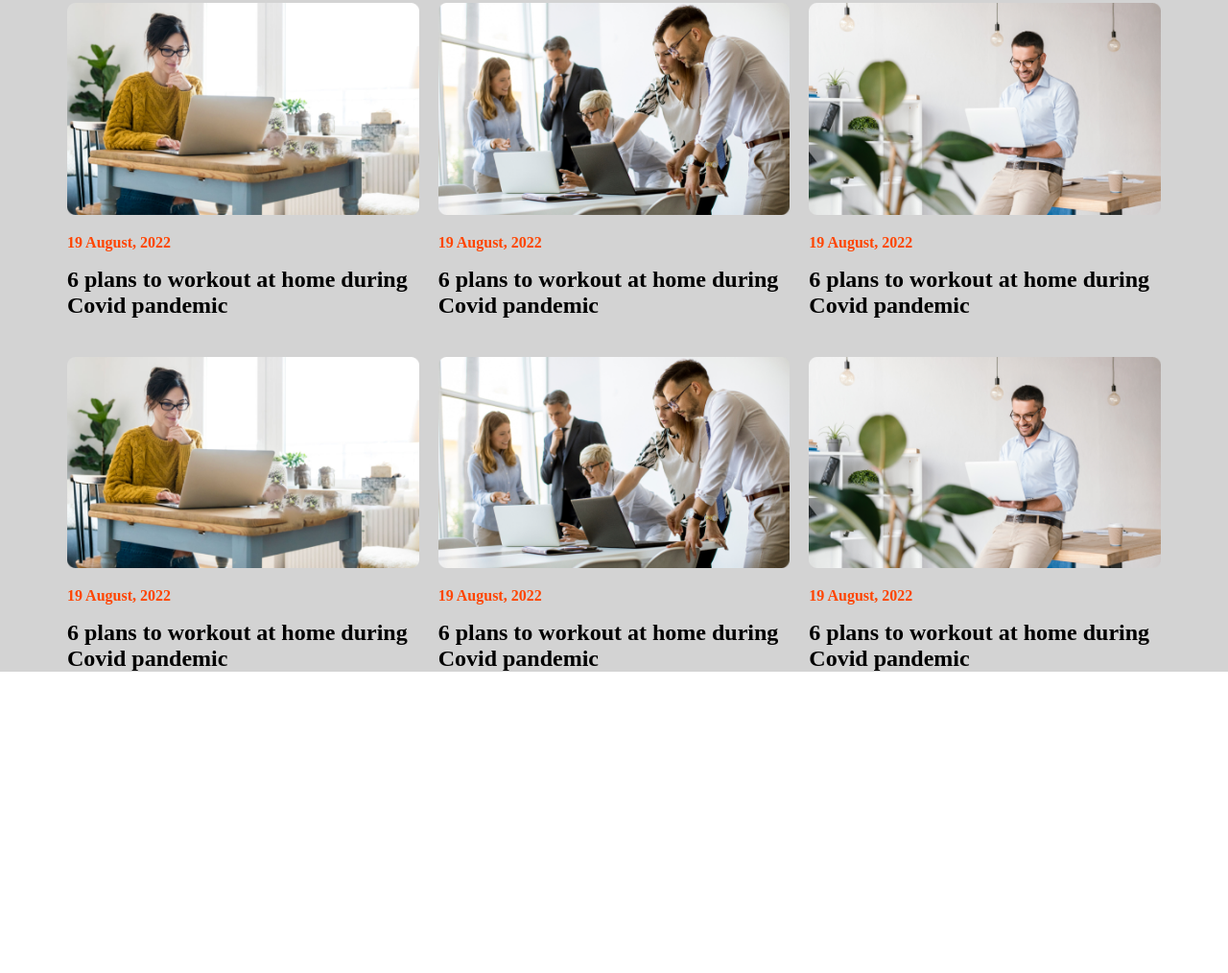
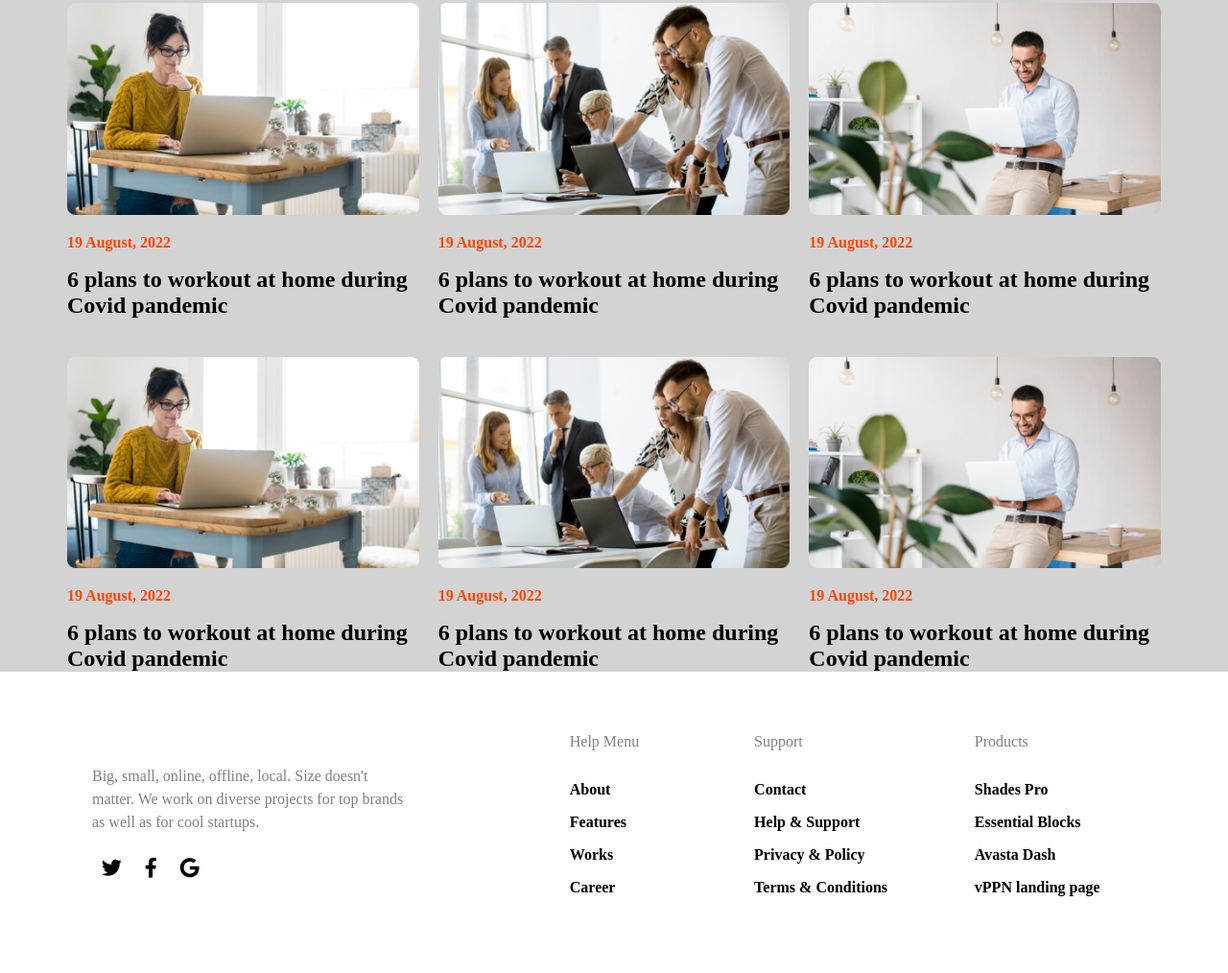
Before and after one commit to NenadGeorgievski/Practice, a plain HTML site: page LandingPage/index.html in a window 1280 px wide. Shown: the part 734-1748 px from the top of the page at 96% size. Before the commit the page ends 1434 px from the top, so only its background shows below. Drawn offline with Linux system fonts and the light colour scheme.

Commit message:
Finished working with css on 18 aug

```diff
--- a/LandingPage/css/main.css
+++ b/LandingPage/css/main.css
@@ -89,3 +89,83 @@ main {
   font-size: 24px;
   color: black;
 }
+
+/* footer start */
+.myContainer {
+  display: grid;
+  grid-template-columns: 2fr 1fr 1fr 1fr;
+  gap: 0px 20px;
+  grid-auto-flow: row;
+  padding: 4em 6em;
+}
+
+.info {
+  margin: auto;
+}
+
+.info blockquote {
+  color: gray;
+  line-height: 1.5;
+  width: 80%;
+  margin-bottom: 1.5em;
+}
+
+.info a {
+  color: black;
+  text-decoration: none;
+  font-size: 1.3em;
+  margin: 0 10px;
+}
+
+.footerList ul {
+  list-style-type: none;
+  width: fit-content;
+  margin: 0 auto;
+}
+
+.footerList ul .listHeader {
+  color: gray;
+  margin-bottom: 4vh;
+}
+
+.footerList ul li {
+  margin-bottom: 2vh;
+}
+
+
+
+.footerList ul li a {
+  text-decoration: none;
+  color: black;
+  font-weight: bold;
+}
+
+/*footer end */
+
+/* tablet view */
+
+@media only screen and (max-width: 960px){
+  .parent {
+    grid-template-columns: repeat(2, 1fr);
+    padding: 50px 70px;
+  }
+  .myContainer {
+    grid-template-columns: 1fr 1fr;
+    row-gap: 40px;
+  }
+  .info {
+    text-align: center;
+  }
+  .info blockquote {
+    width: 100%;
+  }
+}
+
+@media only screen and (max-width: 720px){
+  .parent {
+    grid-template-columns: repeat(1,1fr);
+  }
+  .myContainer {
+    grid-template-columns: 1fr;
+  }
+}
--- a/LandingPage/index.html
+++ b/LandingPage/index.html
@@ -5,6 +5,7 @@
   <meta http-equiv="X-UA-Compatible" content="IE=edge">
   <meta name="viewport" content="width=device-width, initial-scale=1.0">
   <link rel="stylesheet" href="css/main.css">
+  <link rel="stylesheet" href="https://cdnjs.cloudflare.com/ajax/libs/font-awesome/6.1.2/css/all.min.css">
   <title>Landing Page</title>
 </head>
 <body>
@@ -101,5 +102,44 @@
 
     </div>
   </main>
+  <footer>
+    <div class="myContainer">
+      <div class="info">
+        <blockquote>
+          Big, small, online, offline, local. Size doesn't matter. We work on diverse projects for top brands as well as for cool startups.
+        </blockquote>
+        <a href="#"><i class="fa-brands fa-twitter"></i></a>
+        <a href="#"><i class="fa-brands fa-facebook-f"></i></a>
+        <a href="#"><i class="fa-brands fa-google"></i></a>
+      </div>
+      <div class="footerList">
+        <ul>
+          <li class="listHeader">Help Menu</li>
+          <li><a href="#">About</a></li>
+          <li><a href="#">Features</a></li>
+          <li><a href="#">Works</a></li>
+          <li><a href="#">Career</a></li>
+        </ul>
+      </div>
+      <div class="footerList">
+        <ul>
+          <li class="listHeader">Support</li>
+          <li><a href="#">Contact</a></li>
+          <li><a href="#">Help & Support</a></li>
+          <li><a href="#">Privacy & Policy</a></li>
+          <li><a href="#">Terms & Conditions</a></li>
+        </ul>
+      </div>
+      <div class="footerList">
+        <ul>
+          <li class="listHeader">Products</li>
+          <li><a href="#">Shades Pro</a></li>
+          <li><a href="#">Essential Blocks</a></li>
+          <li><a href="#">Avasta Dash</a></li>
+          <li><a href="#">vPPN landing page</a></li>
+        </ul>
+      </div>
+  </div>
+  </footer>
 </body>
 </html>
```
